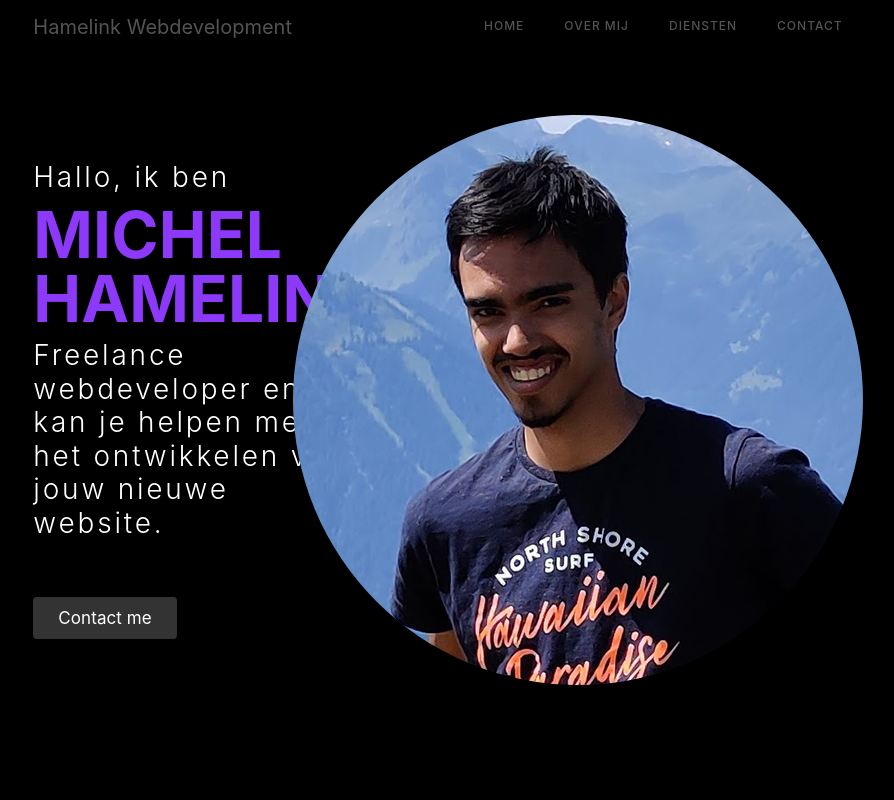
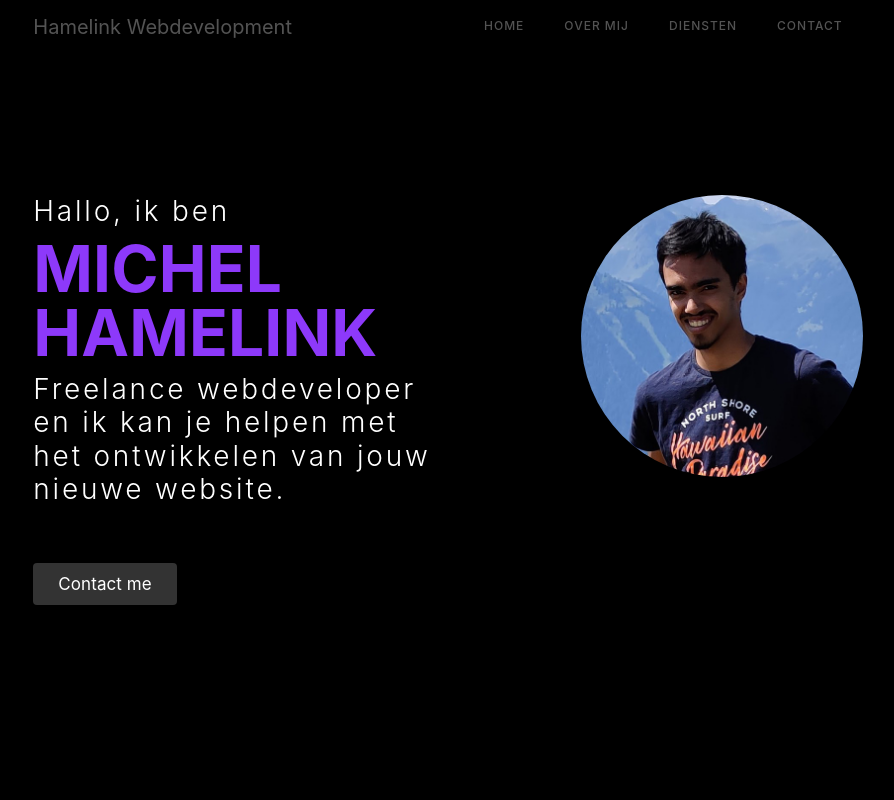
Before and after one commit to Michelium/personalwebsite, a Vue app: page / in a window 1280 px wide. Shown: the top 800 px of the page, without its empty margins (192-1086 px from the left). Built offline with nearby package versions, Linux system fonts and the light colour scheme; a web font is replaced by a local one.

Commit message:
updated mobile responsiveness

```diff
--- a/public/index.html
+++ b/public/index.html
@@ -4,7 +4,8 @@
     <meta charset="utf-8">
     <meta http-equiv="X-UA-Compatible" content="IE=edge">
     <meta name="viewport" content="width=device-width,initial-scale=1.0">
-    <link rel="icon" href="<%= BASE_URL %>favicon.ico">
+    <meta name="description" content="Freelance webdeveloper en ik kan je helpen met het ontwikkelen van jouw nieuwe website">
+    <link rel="icon" href="<%= BASE_URL %>stack-icon.png">
     <title>Michel Hamelink - Freelance webdeveloper</title>
   </head>
   <body>
--- a/src/assets/css/app.css
+++ b/src/assets/css/app.css
@@ -17,7 +17,7 @@ main {
 h1 {
     font-style: normal;
     font-weight: bold;
-    font-size: 64px;
+    font-size: 4rem;
     line-height: 100%;
     letter-spacing: 0.0022em;
 }
@@ -25,7 +25,7 @@ h1 {
 h2 {
     font-style: normal;
     font-weight: bold;
-    font-size: 64px;
+    font-size: 4rem;
     line-height: 100%;
     letter-spacing: 0.12em;
 }
@@ -33,7 +33,7 @@ h2 {
 h3 {
     font-style: normal;
     font-weight: normal;
-    font-size: 28px;
+    font-size: 1.75rem;
     line-height: 120%;
     letter-spacing: 0.1em;
 }
--- a/src/components/Header.vue
+++ b/src/components/Header.vue
@@ -68,6 +68,7 @@ window.addEventListener("scroll", (event) => {
     right: 0;
     z-index: 15;
     position: fixed;
+    white-space:nowrap;
 }
 
 .scrolled {
@@ -122,7 +123,7 @@ window.addEventListener("scroll", (event) => {
     .custom-navbar-light {
         background: var(--purple) !important;
         top: 0;
-        padding-bottom: 14px !important;
+        /* padding-bottom: 14px !important; */
     }
 
     .custom-navbar-light .row:first-of-type {
--- a/src/components/Hero.vue
+++ b/src/components/Hero.vue
@@ -3,14 +3,14 @@
         <div class="row mx-0 w-100 vh-100 d-flex align-items-center">
             <div class="col-12 col-md-10 offset-md-1 col-lg-8 offset-lg-2">
                 <div class="row">
-                    <div class="col-12 col-md-5 my-auto">
+                    <div class="col-12 col-lg-6 my-auto">
                         <h3 class="text-white fw-light">Hallo, ik ben</h3>
                         <h1 class="text-purple text-uppercase fw-bolder">Michel Hamelink</h1>
                         <h3 class="text-white fw-light">Freelance webdeveloper en ik kan je helpen met <wbr> het ontwikkelen van jouw nieuwe website.</h3>
                         <button type="button" class="btn px-4 py-2 mt-md-5 text-white" @click="scrollTo('#contact', -120)" ><span>Contact me</span></button>
                     </div>
-                    <div class="col-12 col-md-6 offset-md-1">
-                        <img class="float-end" src="~@/assets/images/hero/michelhamelink.jpg" alt="">
+                    <div class="col-12 col-lg-6 text-center">
+                        <img class="float-lg-end" src="~@/assets/images/hero/michelhamelink.jpg" alt="">
                     </div>
                 </div>
             </div>
@@ -40,6 +40,7 @@ section {
 
 img {
     border-radius: 50%;;
+    width: 70%;
 }
 
 button {
@@ -69,6 +70,11 @@ button span {
     .text-section {
         margin-top: 150px;
     }
+
+    img {
+        width: 55%;
+        margin-top: 120px;
+    }
 }
 
 @media (max-width: 425px) {
--- a/src/components/Services.vue
+++ b/src/components/Services.vue
@@ -10,9 +10,9 @@
             <div class="col-12 col-xl-4 mb-4 mb-xl-0">
                 <div class="card">
                     <div class="image">
-                        <img src="~@/assets/images/services/card-1.svg" alt="Development">
+                        <img src="~@/assets/images/services/card-1.svg" alt="Development"> <h3 class="d-block d-lg-none">Web <br> Development</h3>
                     </div>
-                    <h3>Web <br> Development</h3>
+                    <h3 class="d-none d-lg-block">Web <br> Development</h3>
                     <h4>Snel en responsive voor elk scherm</h4>
                     <p>Een website moet op elk scherm functioneren en een website moet zo snel mogelijk zijn. Hier houd ik me mee bezig als webdeveloper.</p>
                 </div>
@@ -20,9 +20,9 @@
             <div class="col-12 col-xl-4 mb-4 mb-xl-0">
                 <div class="card">
                     <div class="image">
-                        <img src="~@/assets/images/services/card-2.svg" alt="Design">
+                        <img src="~@/assets/images/services/card-2.svg" alt="Design"> <h3 class="d-block d-lg-none">Web <br> Design</h3>
                     </div>
-                    <h3>Web <br> Design</h3>
+                    <h3 class="d-none d-lg-block">Web <br> Design</h3>
                     <h4>Design voor doelgroep van de website</h4>
                     <p>De website wordt ontwikkeld voor de gebruikers hiervan. Het is belangrijk dat de informatie op je website jouw specifieke doelgroep aanspreekt.</p>
                 </div>
@@ -30,9 +30,9 @@
             <div class="col-12 col-xl-4 mb-4 mb-xl-0">
                 <div class="card">
                     <div class="image">
-                        <img src="~@/assets/images/services/card-3.svg" alt="Onderhoud">
+                        <img src="~@/assets/images/services/card-3.svg" alt="Onderhoud"> <h3 class="d-block d-lg-none">Web <br> Onderhoud</h3>
                     </div>
-                    <h3>Web <br> Onderhoud</h3>
+                    <h3 class="d-none d-lg-block">Web <br> Onderhoud</h3>
                     <h4>Ook na oplevering up to date</h4>
                     <p>Ook na oplevering van de website moeten er soms nog enkele dingen worden aangepast. Ik zorg dat ook na oplevering je website up to date blijft!</p>
                 </div>
@@ -77,7 +77,7 @@ h3 {
 }
 
 p {
-    opacity: 60%;
+    opacity: 0.6;
 }
 
 .card {
@@ -112,4 +112,19 @@ p {
     flex-wrap: wrap;
     min-height: 144px;
 }
+
+@media (max-width: 991px) {
+    section {
+        /* overflow-x: hidden;; */
+    }
+    .background-pattern {
+        transform: unset;
+        height: 1500px;
+    }
+
+    h3 {
+        font-size: 26px;
+        margin-left: 25px;
+    }
+}
 </style>
```
Also changed, not shown: public/stack-icon.png (added), 9 other files (tests, documents, lock files or other folders).
